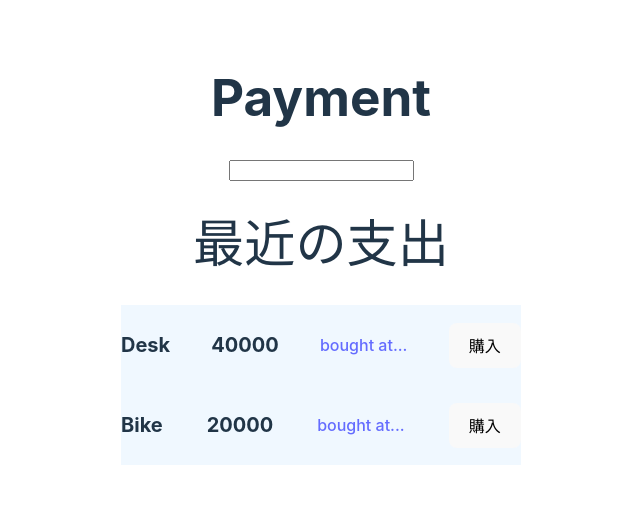
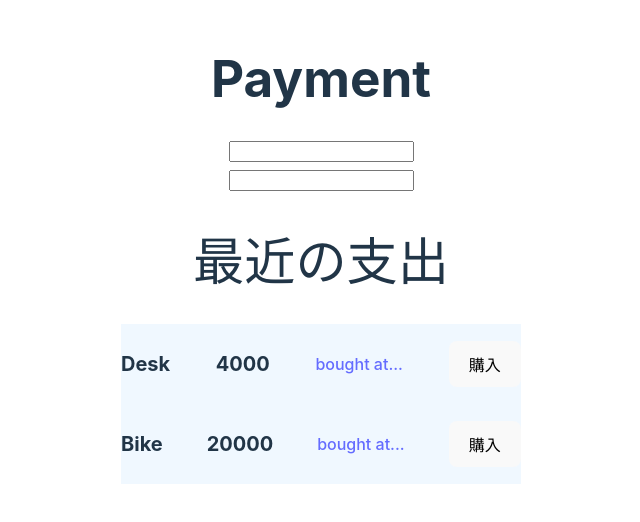
Before and after one commit to yu00212/Vue3, a Vue app: page / in a window 1280 px wide. Shown: the part 150-672 px from the top of the page, without its empty margins (319-959 px from the left). Built offline with nearby package versions, Linux system fonts and the light colour scheme.

Commit message:
add：refとreactive基礎

```diff
--- a/src/components/Payment.vue
+++ b/src/components/Payment.vue
@@ -1,6 +1,13 @@
 <script setup lang="ts">
-  let itemName1 = 'Desk';
+import { ref, reactive } from 'vue'
+
+  const itemName1 = ref<string>('Desk');
   const itemName2 = 'Bike';
+
+  const item1 = reactive({
+    name: 'Desk',
+    price: 4000,
+  });
 
   const price1 = 40000;
   const price2 = 20000;
@@ -12,9 +19,12 @@
   }
 
   const input = (e: any) => {
-    console.log('e:', e.target.value);
-    itemName1 = e.target.value;
+    item1.name = e.target.value;
   }
+
+const inputPrice = (e: any) => {
+  item1.price = e.target.value;
+}
 
 
 </script>
@@ -23,10 +33,11 @@
   <div class="container">
     <h1>Payment</h1>
     <input @input="input"/>
+    <input @input="inputPrice"/>
     <h1>最近の支出</h1>
     <div class="payment">
-      <label>{{ itemName1 }}</label>
-      <label>{{ price1 }}</label>
+      <label>{{ item1.name }}</label>
+      <label>{{ item1.price }}</label>
       <a :href="url1">bought at...</a>
       <button @click="buy(itemName1)">購入</button>
     </div>
@@ -54,6 +65,11 @@
   width: 400px;
   background-color: aliceblue;
 }
+
+input {
+  margin-bottom: 8px;
+}
+
 label {
   font-size: 20px;
   font-weight: bold;
```
